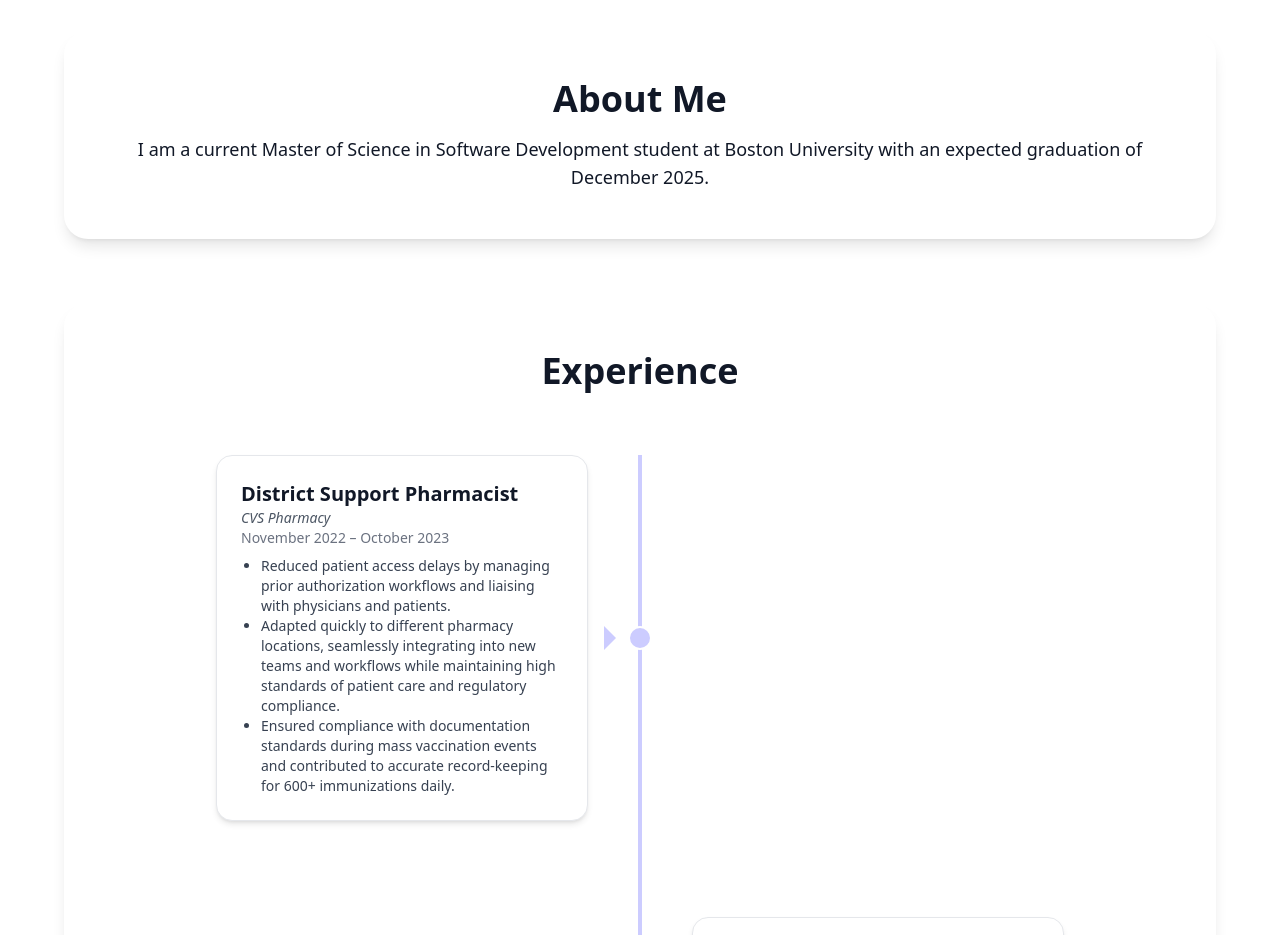
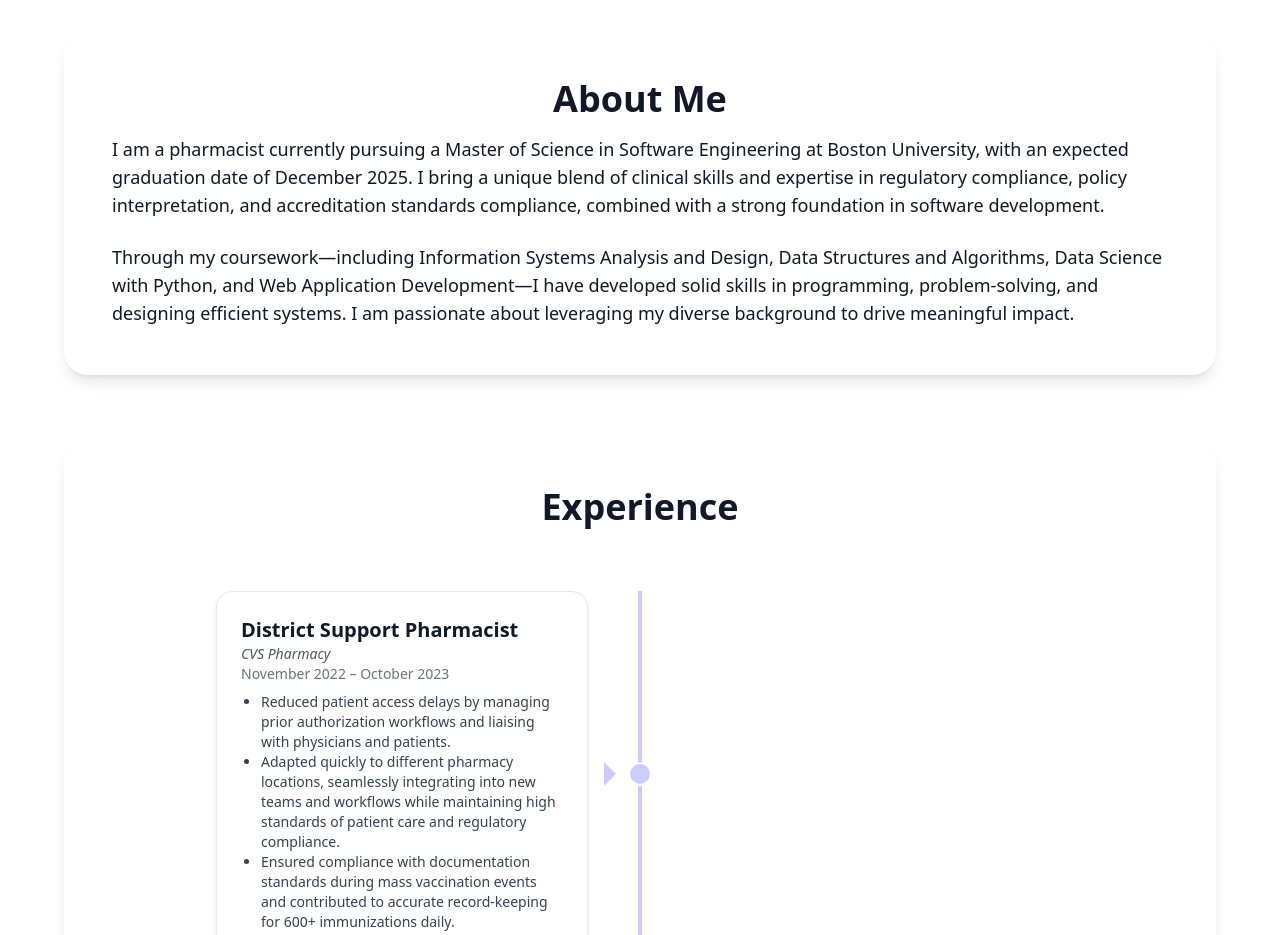
Before and after one commit to erikaseto/website, a React (Create React App) app: page / in a window 1280 px wide. Shown: the part 920-1855 px from the top of the page. Built offline with nearby package versions, Linux system fonts and the light colour scheme.

Commit message:
updated code

```diff
--- a/src/components/Portfolio.js
+++ b/src/components/Portfolio.js
@@ -224,9 +224,18 @@ const scrollToSection = (id) => {
 
         >
           <h2 className="text-4xl font-semibold mb-4">About Me</h2>
-          <p className="text-lg">
-            I am a current Master of Science in Software Development student at
-            Boston University with an expected graduation of December 2025.
+          <p className="text-lg text-left mb-6">
+            I am a pharmacist currently pursuing a Master of Science in Software Engineering at Boston University,
+            with an expected graduation date of December 2025.
+            I bring a unique blend of clinical skills and expertise in regulatory compliance,
+            policy interpretation, and accreditation standards compliance,
+            combined with a strong foundation in software development.
+            </p>
+            <p className="text-lg text-left">
+            Through my coursework—including Information Systems Analysis and Design, Data Structures and Algorithms,
+            Data Science with Python, and Web Application Development—I have developed solid skills in programming,
+            problem-solving, and designing efficient systems. I am passionate about leveraging my diverse background
+            to drive meaningful impact.
           </p>
         </section>
 
```
Also changed, not shown: package.json (+7 -2 lines), 6 other files (tests, documents, lock files or other folders).
